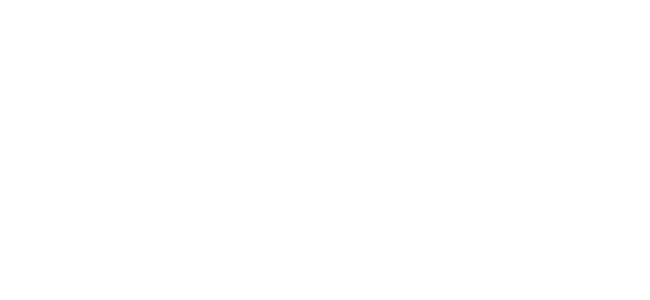
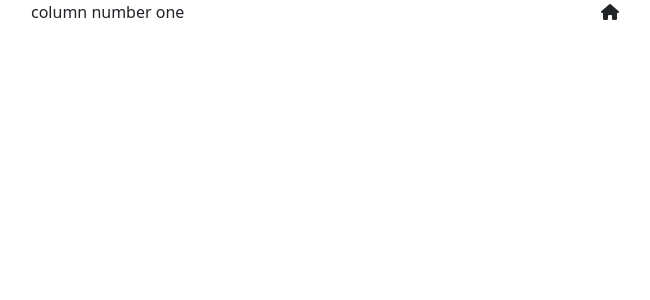
Before and after one commit to taiwocoker/React-ecommerce-site, a React (Create React App) app: page / in a window 1280 px wide. Shown: the top 300 px of the page, without its empty margins (51-701 px from the left). Built offline with nearby package versions, Linux system fonts and the light colour scheme.

Commit message:
Install bootstrap and font awesome

```diff
--- a/package.json
+++ b/package.json
@@ -6,6 +6,7 @@
     "@testing-library/jest-dom": "^5.11.4",
     "@testing-library/react": "^11.1.0",
     "@testing-library/user-event": "^12.1.10",
+    "bootstrap": "^5.0.1",
     "react": "^17.0.2",
     "react-dom": "^17.0.2",
     "react-scripts": "4.0.3",
--- a/public/index.html
+++ b/public/index.html
@@ -24,7 +24,13 @@
       work correctly both with client-side routing and a non-root public URL.
       Learn how to configure a non-root public URL by running `npm run build`.
     -->
-    <title>React App</title>
+    <link rel="preconnect" href="https://fonts.gstatic.com" />
+    <link
+      href="https://fonts.googleapis.com/css2?family=Oswald&family=Permanent+Marker&display=swap"
+      rel="stylesheet"
+    />
+    <script src="https://kit.fontawesome.com/c64729b3d3.js" crossorigin="anonymous"></script>
+    <title>Online Store</title>
   </head>
   <body>
     <noscript>You need to enable JavaScript to run this app.</noscript>
--- a/src/App.js
+++ b/src/App.js
@@ -1,9 +1,17 @@
+import React, {Component} from "react";
+import "bootstrap/dist/css/bootstrap.min.css"
+
 function App() {
   return (
-    <div className="App">
-
+    <div className='container'>
+      <div className='row'>
+        <div className='col-6'>column number one</div>
+        <div className='col-6'><span>
+          <i className="fas fa-home"></i>
+          </span></div>
+      </div>
     </div>
-  );
+  )
 }
 
 export default App;
```
Also changed, not shown: 1 other file (tests, documents, lock files or other folders).
